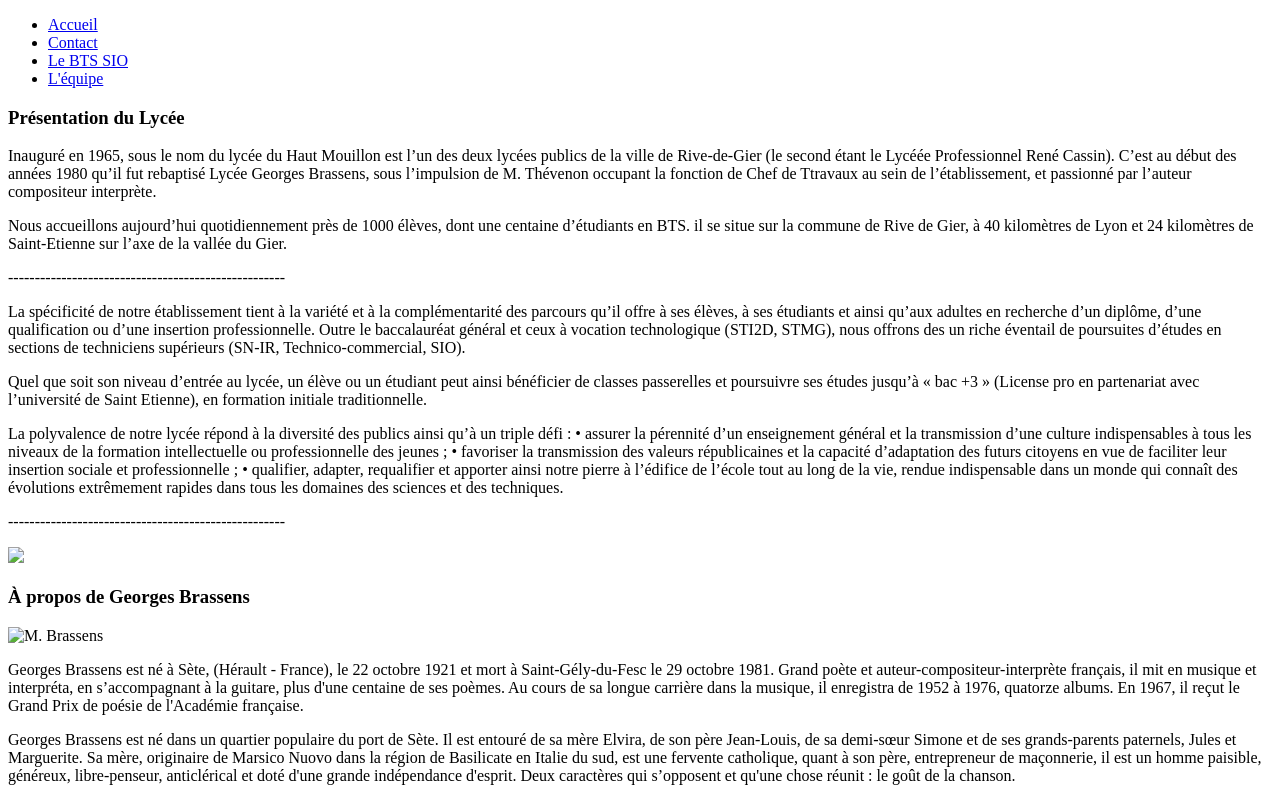
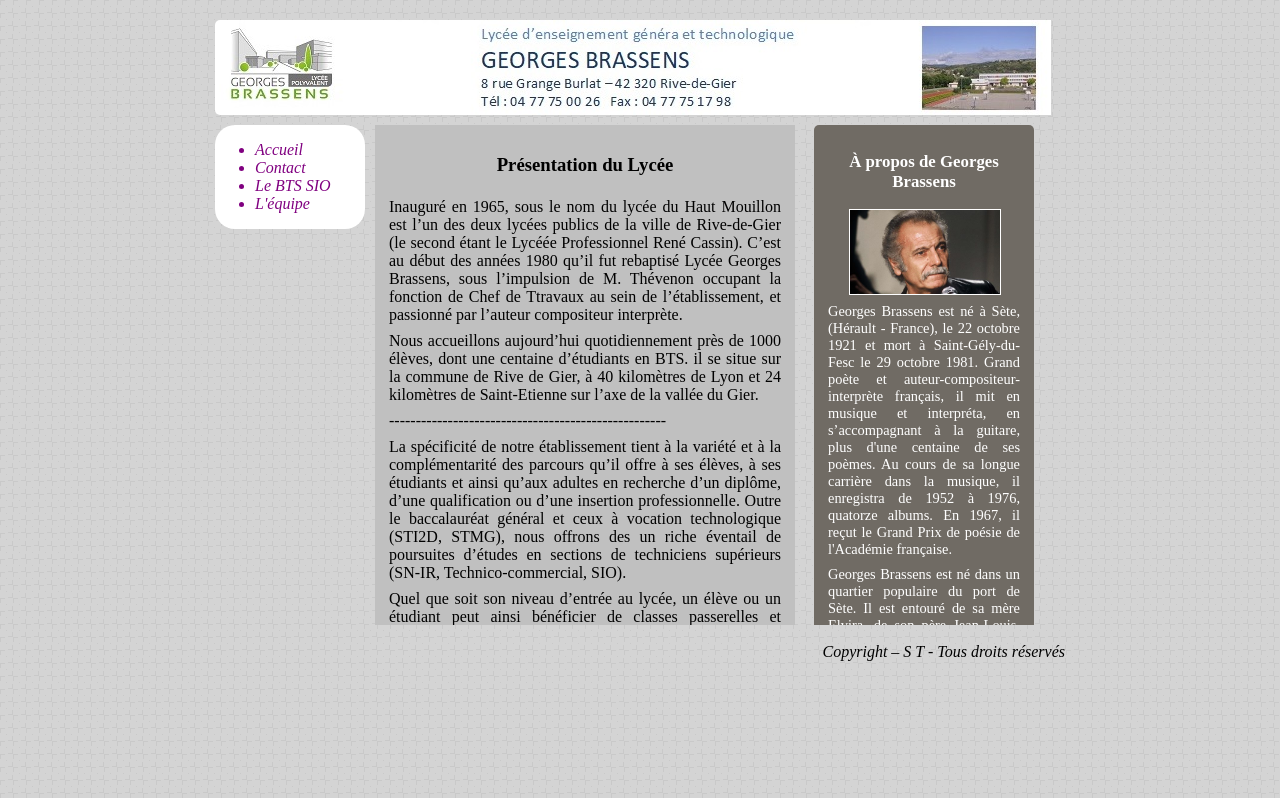
Before and after one commit to saadi0506/SITE1, a plain HTML site: page index.html in a window 1280 px wide. Shown: the top 798 px of the page. Drawn offline with Linux system fonts and the light colour scheme.

Commit message:
Add files via upload

```diff
--- /dev/null
+++ b/design_martin.css
@@ -0,0 +1,104 @@
+p
+{
+margin: auto; /* le bloc est centré avec auto */
+text-align: justify; /*Le texte est justifié*/
+padding: 4px; /*Il permet de faire un écarts des 4 côtés sur 4px*/
+overflow: auto; /* barre de défilement pour le texte qui dépasse */
+}
+
+nav
+{
+width: 150px; /* le menu occupe 150 pixel de large */
+float: left; /*Le navigateur flote à gauche*/
+border-radius: 20px; /*Bordure arrondie*/
+background-color: white;/*La couleur du fond est blanc */
+color: purple;
+}
+
+a{
+color: purple;/*La couleur du texte est violet*/
+text-decoration: none; /*On enlèvre le style des liens*/
+font-style: italic; /*Le texte est en italique*/
+}
+
+a:hover { /*Lorsque qu'on survole les liens*/
+	color: grey; /*La couleur du texte est grise*/
+}
+
+section
+{
+margin-left: 160px; /* marge extérieure à gauche de 160 pixel */
+height: 500px; /* hauteur du bloc de 500 px */
+overflow: auto; /*Cela permet de réaliser une barre de défilement automatiquement par rapport à la taille maximal de la zone*/
+}
+
+article
+{
+display: inline-block; /* pour les positionner côte à côte */
+vertical-align: top; /* aligné en haut */
+width: 400px; /* largeur du bloc */
+background-color: #C0C0C0;
+color: black;/*La couleur du texte est noir*/
+padding: 10px;
+
+}
+
+aside
+{
+display: inline-block; /* pour les positionner côte à côte */
+vertical-align: top; /* aligné en haut */
+position: relative; /* position relative % à l'article ci-dessus */
+width: 200px; /*La taille est de 200px*/
+background-color: #706b64; /*Il désigne la couleur de fond*/
+border-radius: 5px; /*Il permet de faire des bords arrondis*/
+margin-left: 15px; /* marge ext. gauche pour ne pas coller à l'article */
+padding: 10px; /* marge intérieure pour le texte */
+color: white;
+font-size: 0.9em; /*La taille du texte est 0.9em*/
+}
+
+body
+{
+width: 850px; /* Pour fixer la largeur de la page */
+margin: auto; /* Pour centrer la page */
+margin-top: 20px; /* Pour éviter de coller avec le haut du navigateur */
+margin-bottom: 20px; /* Idem pour le bas du navigateur */
+background-image: url("images/fond1.png"); /* Image de fond */
+}
+
+h1
+{
+text-align: center; /* pour centrer les titres */
+}
+
+header /* en-tête */
+{
+width: 850px;
+height: 95px; /* La largeur est de 95px*/
+background-image: url("images/banniere.jpg"); /* bannière en fond */
+background-repeat: no-repeat; /*On ne repète pas la bannière*/
+margin-bottom: 10px; /*Marge de 10 px en bas*/
+border-radius: 5px;
+}
+
+footer /* pied-de-page */
+{
+text-align: right; /* signature alignée à droite */
+font-style: italic; /* en italique */
+}
+
+article, aside /* propriétés pour les 2 attributs */
+{
+display: inline-block; /* pour les positionner côte à côte */ vertical-align: top; /* Tous deux alignés en haut */
+text-align: justify; /* texte justifié (aligné à droite et à gauche) */
+}
+
+.photobrassens /* propriétés de la photo de Georges */
+{
+margin-left: 25px;
+width: 150px; /*La largeur est de 150px*/
+border: 1px solid white; /*On réalise une bordure sur la photo de 1px en blanc*/
+}
+.image{
+	border: 1px solid white;
+}
```
Also changed, not shown: contact.html (added, +36 -0 lines), pagebts.html (added, +57 -0 lines), images/banniere.jpg (added), images/fond1.png (added), images/georgesbrassens.jpg (added), images/lycee.jpg (added), index.html (line endings or trailing spaces), 2 other files.
